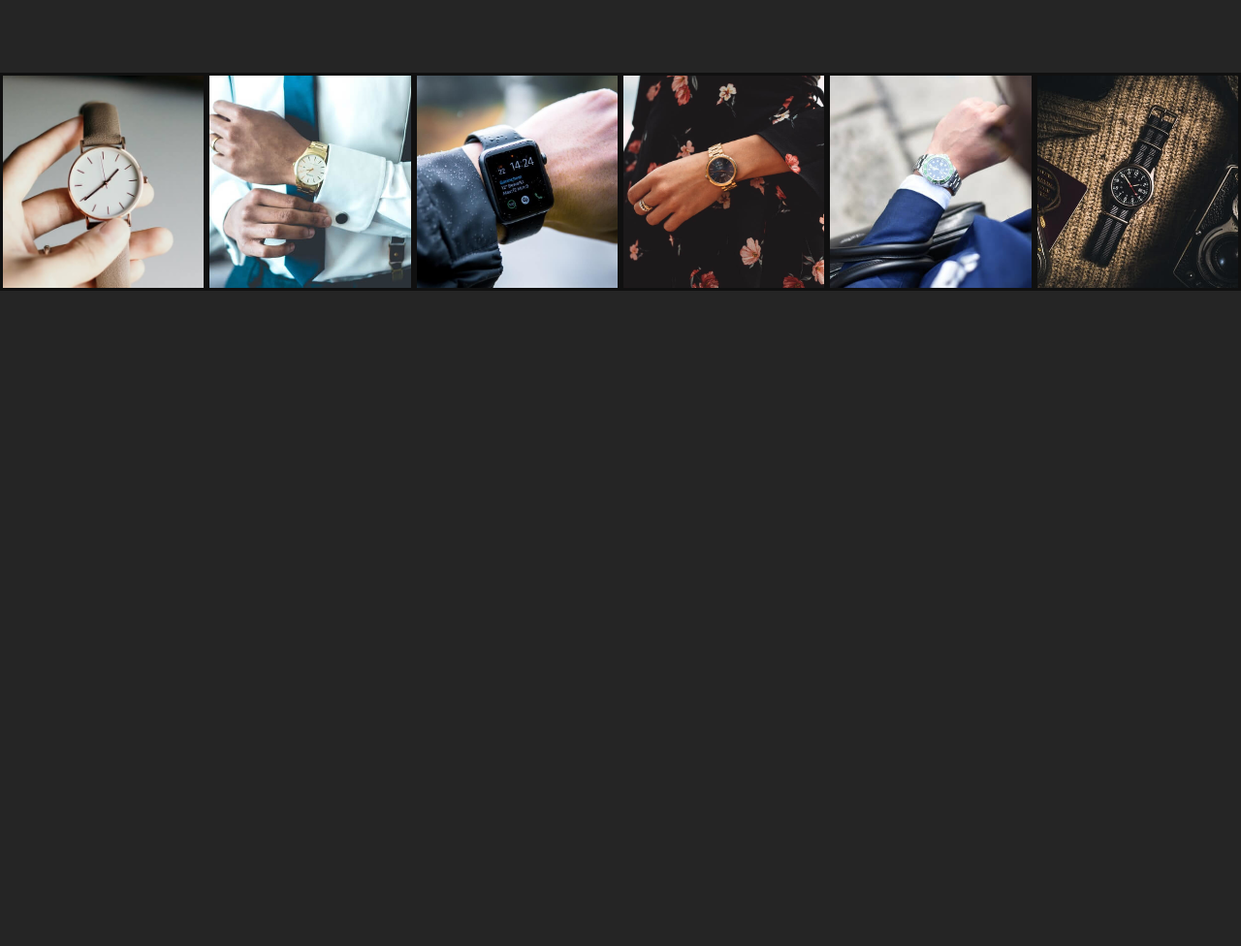
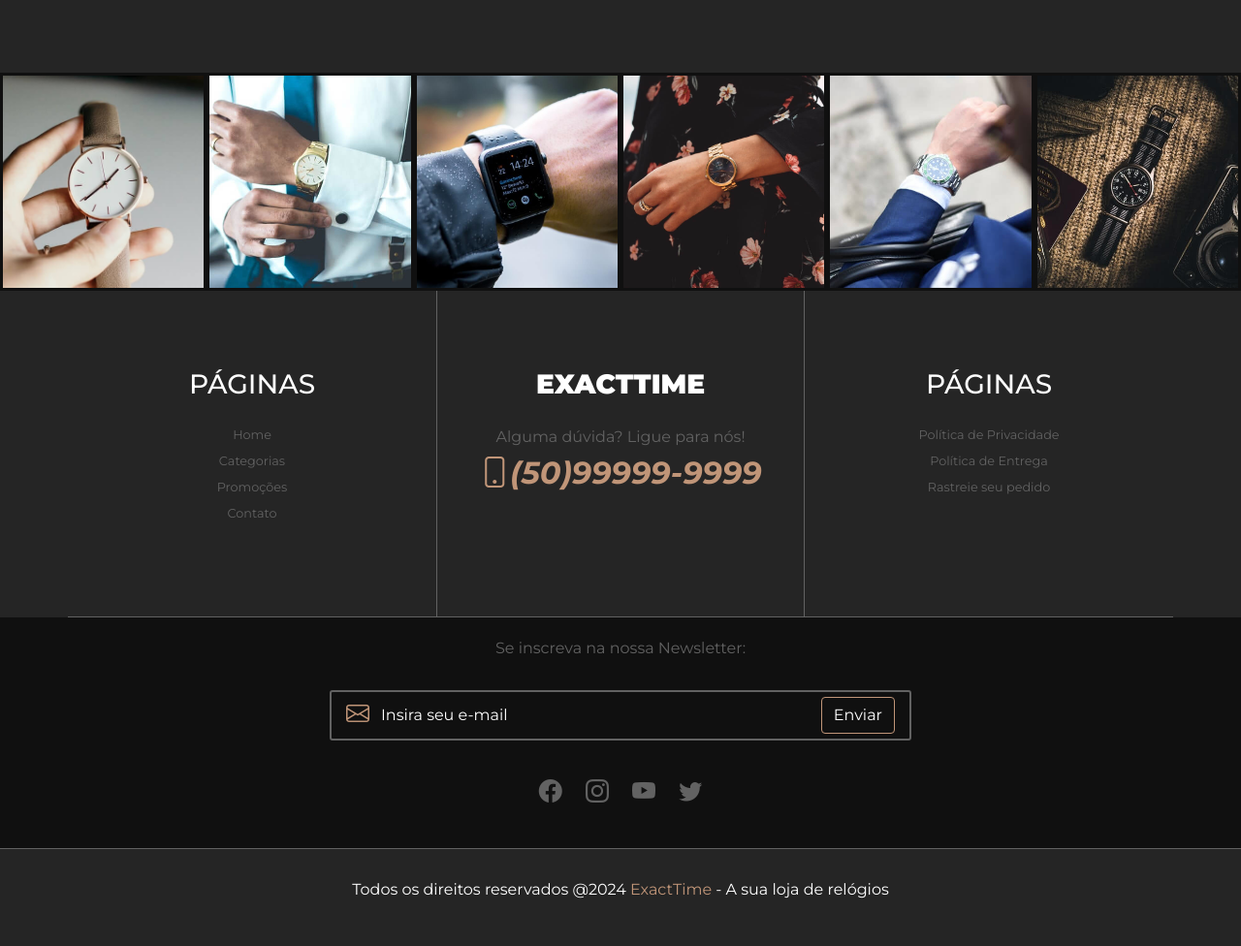
Before and after one commit to BrunaDan7as/ExactTime, a plain HTML site: page index.html in a window 1280 px wide. Shown: the part 3392-4368 px from the top of the page at 97% size. Before the commit the page ends 3692 px from the top, so only its background shows below. Drawn offline with nearby package versions, Linux system fonts and the light colour scheme.

Commit message:
Footerm Social e copy feitos. Projeto finalizado.

```diff
--- a/css/styles.css
+++ b/css/styles.css
@@ -103,29 +103,29 @@
   }
 
   @media(min-width: 768px) {
-    #search-form {
+    #search-form,#news-form {
       margin: 0;
       width: 50%;
     }
   }
 
-  #search-form {
+  #search-form,#news-form {
     border: 2px solid #626262;
     border-radius: 3px;
     padding: 5px 15px;
   }
 
-  #search-form input {
+  #search-form input,#news-form input {
     background-color: transparent;
     border: none;
     color: #FFF;
   }
 
-  #search-form input:focus {
+  #search-form input:focus, #news-form input:focus {
     box-shadow: none;
   }
 
-  #search-form input::placeholder {
+  #search-form input::placeholder, #news-form input::placeholder {
     color: #FFF;
   }
 
@@ -386,3 +386,103 @@
 #insta6 {
     background-image: url('../img/insta6.jpg');
 }
+
+/*FOOTER*/
+
+#footer-links-container {
+  border-bottom: 1px solid #626262;
+}
+
+#footer .footer-column {
+  padding: 2em;
+  flex-direction: column;
+  align-items: center;
+  justify-content: center;
+  text-align: center;
+}
+
+@media (min-width: 768px){
+  #footer .footer-column {
+    padding: 5em 2em;
+  }
+}
+
+#footer-links-container h3 {
+  margin-bottom: 25px;
+  text-transform: uppercase;
+}
+
+#footer-links-container li {
+  font-size: 0.8em;
+  text-align: center;
+}
+
+
+
+#footer-links-container a {
+  text-decoration: none;
+}
+
+#footer-links-container a:hover {
+  color: #C09578;
+}
+
+#footer-center {
+  border-left: 1px solid #626262;
+  border-right: 1px solid #626262;
+}
+
+#footer-center h3 {
+  font-weight: 900;
+}
+
+#footer-center .store-phone {
+  color: #C09578;
+  font-weight: bold;
+  font-size: 2em;
+  margin-top: -15px;
+}
+
+/*NEWS*/
+
+#newsletter-container {
+  border-bottom: 1px solid #626262;
+  text-align: center;
+  padding: 20px;
+}
+
+#news-form {
+  max-width: 600px;
+  margin: 15px auto;
+}
+
+#news-form i {
+  font-size: 1.5em;
+}
+
+#news-form .btn{
+  color: #fff;
+}
+
+#social-container {
+  margin: 20px auto;
+}
+
+#social-container i {
+  font-size: 1.5em;
+  margin: 10px;
+  cursor: pointer;
+  color: #626262;
+  transition: 0.3s;
+}
+
+#social-container i:hover {
+  color: #C09578;
+}
+
+/*COPY CONTAINER*/
+
+#copy-container {
+  text-align: center;
+  padding: 30px;
+}
--- a/index.html
+++ b/index.html
@@ -300,5 +300,55 @@
                 <div class="col-6 col-md-2 image-container" id="insta6"></div>
             </div>
          </div>
+         <!--FOOTER-->
+         <footer id="footer">
+            <div class="container fluid" id="footer-links-container">
+                <div class="row">
+                    <div class="col-12 col-md-4 footer-column">
+                        <h3>Páginas</h3>
+                        <ul class="list-unstyled">
+                            <li class="mb-2"><a href="#" class="secondary-color">Home</a></li>
+                            <li class="mb-2"><a href="#" class="secondary-color">Categorias</a></li>
+                            <li class="mb-2"><a href="#" class="secondary-color">Promoções</a></li>
+                            <li class="mb-2"><a href="#" class="secondary-color">Contato</a></li>
+                        </ul>
+                    </div>
+                    <div class="col-12 col-md-4 footer-column" id="footer-center">
+                        <h3>ExactTime</h3>
+                        <p class="secondary-color">Alguma dúvida? Ligue para nós!</p>
+                        <p class="store-phone"><i class="bi bi-phone">(50)99999-9999</i></p>
+                    </div>
+                    <div class="col-12 col-md-4 footer-column">
+                        <h3>Páginas</h3>
+                        <ul class="list-unstyled">
+                            <li class="mb-2"><a href="#" class="secondary-color">Política de Privacidade</a></li>
+                            <li class="mb-2"><a href="#" class="secondary-color">Política de Entrega</a></li>
+                            <li class="mb-2"><a href="#" class="secondary-color">Rastreie seu pedido</a></li>
+                        </ul>
+                    </div>
+                </div>
+            </div>
+            <div class="container-fluid dark-bg-color" id="newsletter-container">
+                <div class="col-12">
+                    <div class="row">
+                        <p class="secondary-color">Se inscreva na nossa Newsletter:</p>
+                        <form class="d-flex" id="news-form">
+                            <i class="bi bi-envelope primary-color"></i>
+                            <input type="email" class="form-control me-2" placeholder="Insira seu e-mail" >
+                            <button class="btn secondary-gb-color" type="submit">Enviar</button>
+                        </form>
+                    </div>
+                </div>
+                <div class="col-12" id="social-container">
+                    <i class="bi bi-facebook"></i>
+                    <i class="bi bi-instagram"></i>
+                    <i class="bi bi-youtube"></i>
+                    <i class="bi bi-twitter"></i>
+                </div>
+            </div>
+            <div class="container" id="copy-container">
+                <p>Todos os direitos reservados @2024 <span class="primary-color">ExactTime</span> - A sua loja de relógios</p>
+            </div>
+         </footer>
 </body>
 </html>
```
